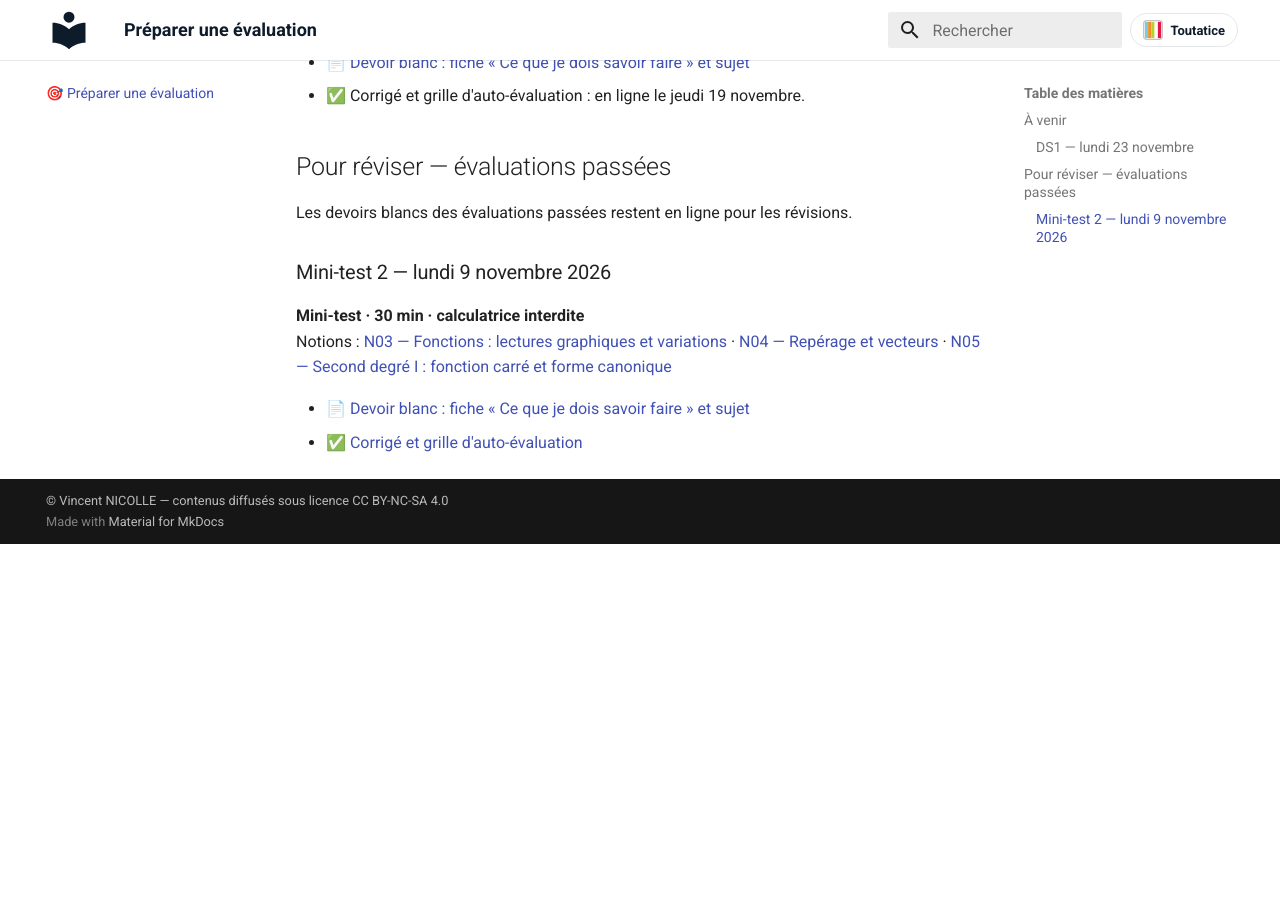
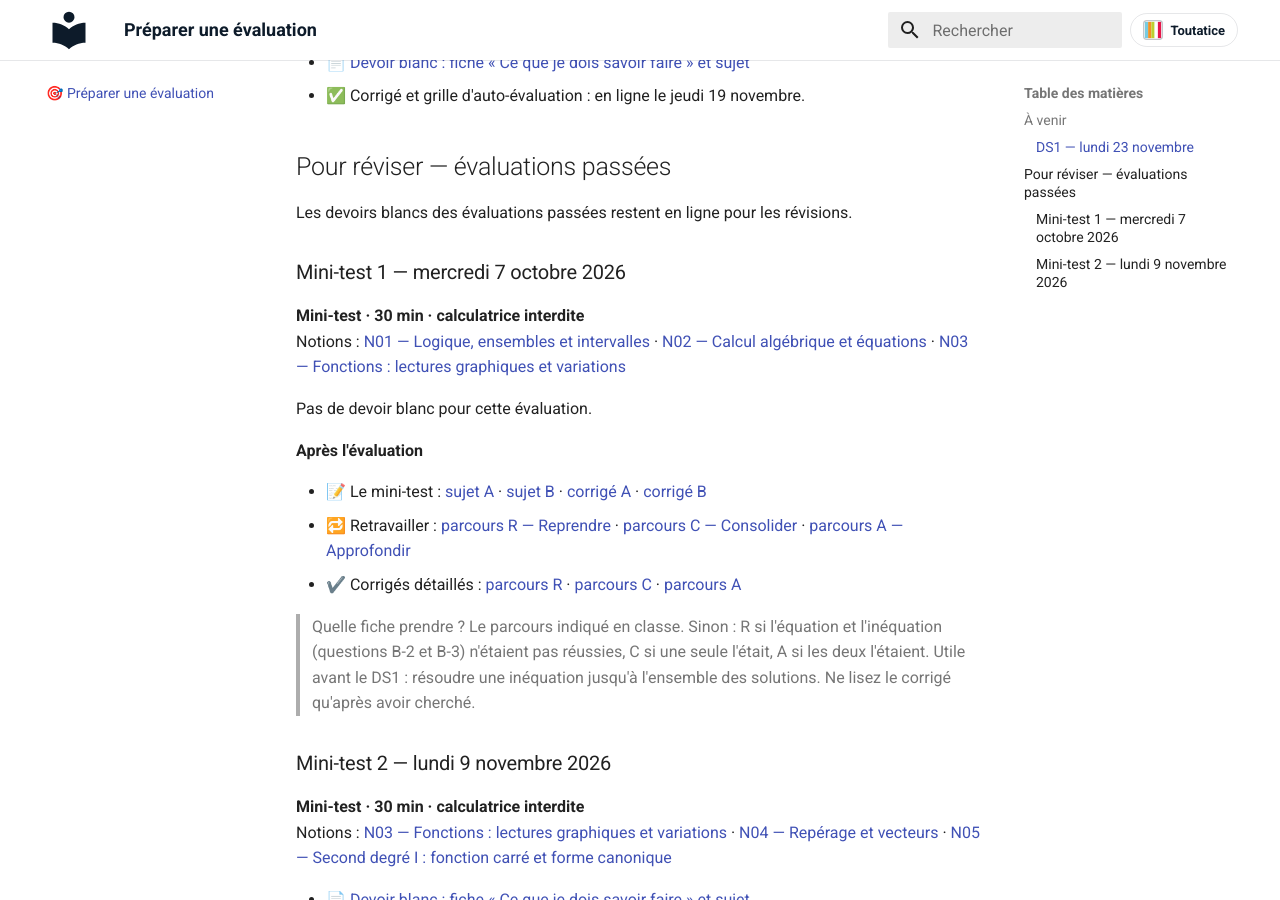
Before and after one commit to vnicolle56610/maths-premiere-specialite, an MkDocs documentation site: the page built from docs/preparer-evaluation/index.md, in a window 1280 px wide and 900 px high, scrolled down 785 px. Built offline with MkDocs 1.6.1 and Material for MkDocs 9.7.7, drawn with Linux system fonts in a browser that asks for light colours; before the commit the page ends 1329 px from its top, so only the background shows below that.

Commit message:
Préparer une évaluation : 10 PDF copié(s), 0 retiré(s), 4 page(s) mise(s) à jour
Généré par scripts/publier_devoirs_blancs.py depuis devoirs_blancs.yaml.

```diff
--- a/docs/preparer-evaluation/index.md
+++ b/docs/preparer-evaluation/index.md
@@ -29,6 +29,21 @@ Notions : [N01 — Logique, ensembles et intervalles](../notions/N01-logique-ens
 
 Les devoirs blancs des évaluations passées restent en ligne pour les révisions.
 
+### Mini-test 1 — mercredi 7 octobre 2026 {#mt1-2026-2027}
+
+**Mini-test · 30 min · calculatrice interdite**
+Notions : [N01 — Logique, ensembles et intervalles](../notions/N01-logique-ensembles.md) · [N02 — Calcul algébrique et équations](../notions/N02-calcul-algebrique-equations.md) · [N03 — Fonctions : lectures graphiques et variations](../notions/N03-fonctions-lectures-variations.md)
+
+Pas de devoir blanc pour cette évaluation.
+
+**Après l'évaluation**
+
+- 📝 Le mini-test : [sujet A](2026-2027/apres-mt1/MINITEST_1_N01_N03_SUJET_A.pdf) · [sujet B](2026-2027/apres-mt1/MINITEST_1_N01_N03_SUJET_B.pdf) · [corrigé A](2026-2027/apres-mt1/MINITEST_1_N01_N03_SUJET_A_CORRIGE.pdf) · [corrigé B](2026-2027/apres-mt1/MINITEST_1_N01_N03_SUJET_B_CORRIGE.pdf)
+- 🔁 Retravailler : [parcours R — Reprendre](2026-2027/apres-mt1/FICHE_R_REMEDIATION_MT1_1S.pdf) · [parcours C — Consolider](2026-2027/apres-mt1/FICHE_C_REMEDIATION_MT1_1S.pdf) · [parcours A — Approfondir](2026-2027/apres-mt1/FICHE_A_REMEDIATION_MT1_1S.pdf)
+- ✔️ Corrigés détaillés : [parcours R](2026-2027/apres-mt1/CORRIGE_FICHE_R_REMEDIATION_MT1_1S.pdf) · [parcours C](2026-2027/apres-mt1/CORRIGE_FICHE_C_REMEDIATION_MT1_1S.pdf) · [parcours A](2026-2027/apres-mt1/CORRIGE_FICHE_A_REMEDIATION_MT1_1S.pdf)
+
+> Quelle fiche prendre ? Le parcours indiqué en classe. Sinon : R si l'équation et l'inéquation (questions B-2 et B-3) n'étaient pas réussies, C si une seule l'était, A si les deux l'étaient. Utile avant le DS1 : résoudre une inéquation jusqu'à l'ensemble des solutions. Ne lisez le corrigé qu'après avoir cherché.
+
 ### Mini-test 2 — lundi 9 novembre 2026 {#mt2-2026-2027}
 
 **Mini-test · 30 min · calculatrice interdite**
```
Also changed, not shown: devoirs_blancs.yaml (+61 -0 lines), docs/notions/N01-logique-ensembles.md (+1 -0 lines), docs/notions/N02-calcul-algebrique-equations.md (+1 -0 lines), docs/notions/N03-fonctions-lectures-variations.md (+1 -0 lines), 10 other files.
